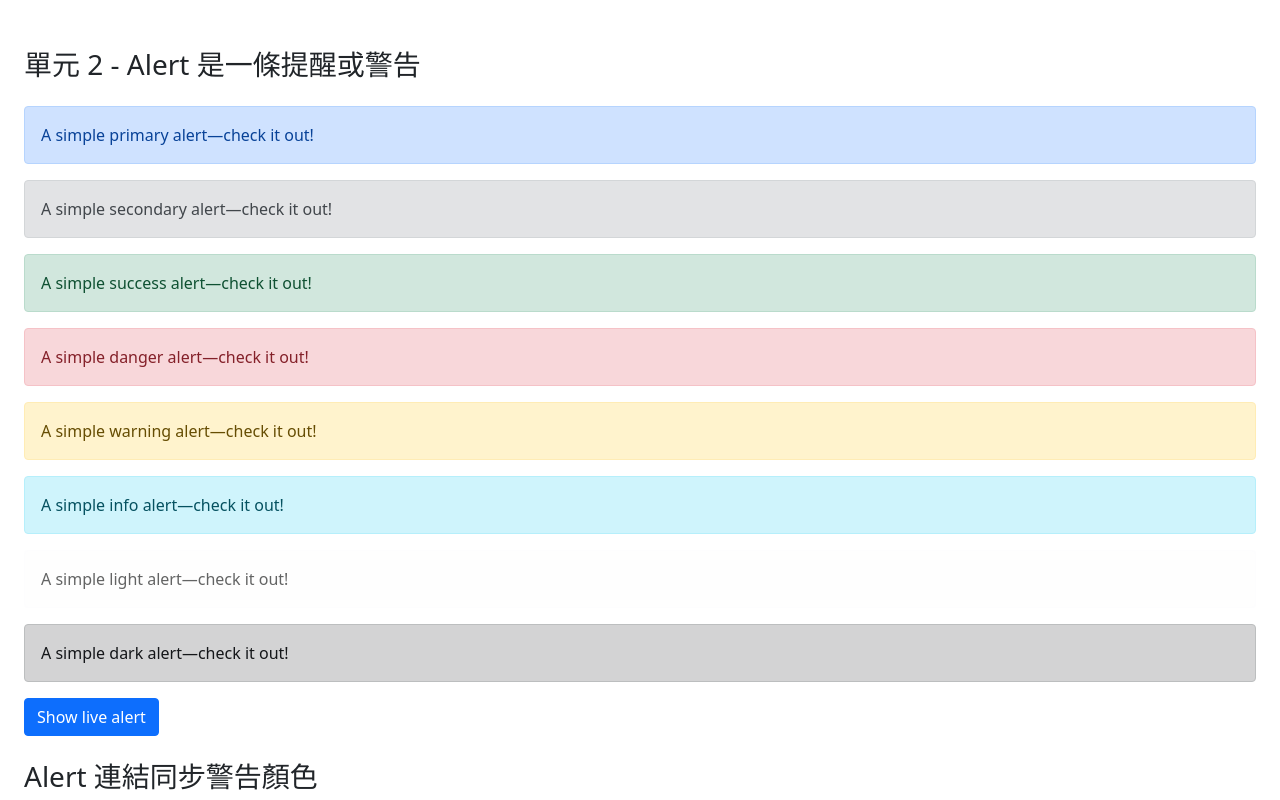
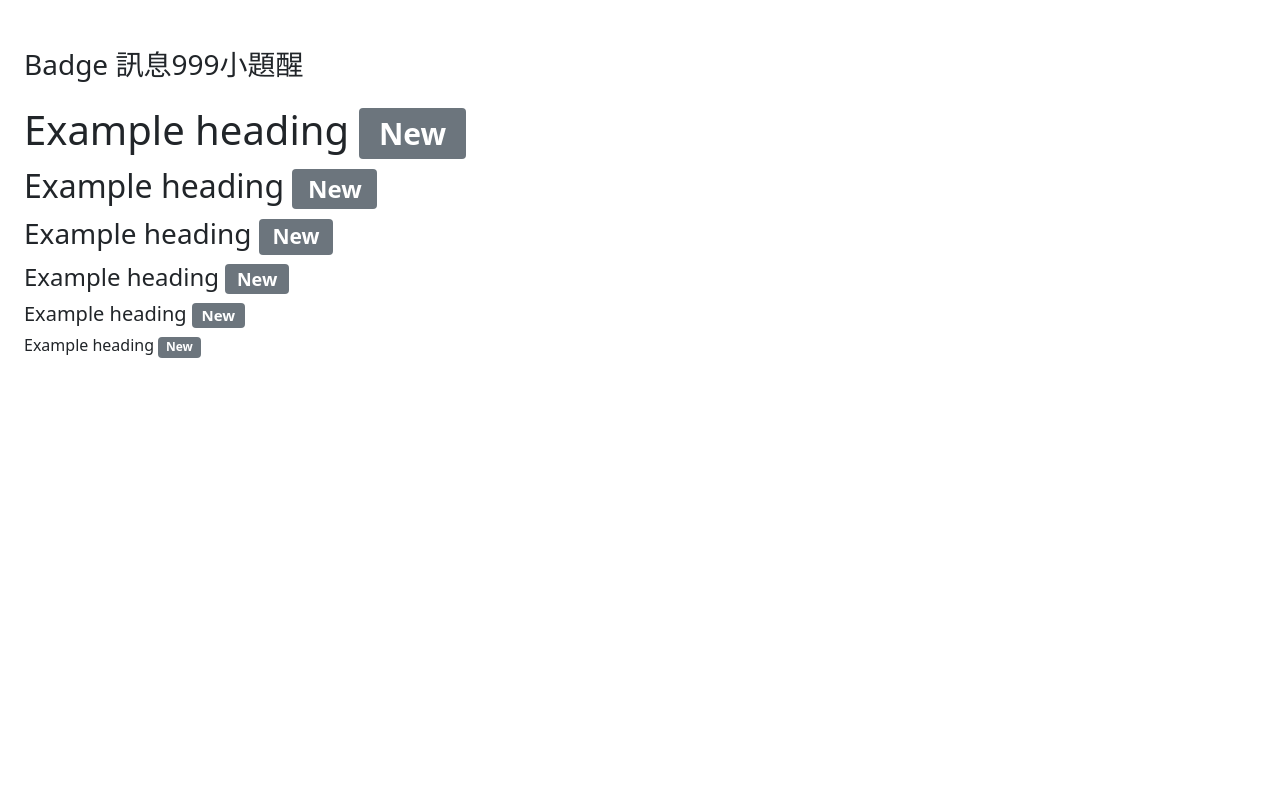
Before and after one commit to ShouShouRen/bootstrap-5-npm, a website built with webpack: page src/index.html in a window 1280 px wide. Shown: the top 800 px of the page. Built offline with nearby package versions, Linux system fonts and the light colour scheme.

Commit message:
20220730

```diff
--- a/src/index.html
+++ b/src/index.html
@@ -291,7 +291,7 @@
   </div> -->
 
   <!-- alert -->
-  <h3 class="my-4">單元 2 - Alert 是一條提醒或警告</h3>
+  <!-- <h3 class="my-4">單元 2 - Alert 是一條提醒或警告</h3>
   <div class="alert alert-primary" role="alert">
     A simple primary alert—check it out!
   </div>
@@ -410,7 +410,16 @@
   <div id="alertCustom" class="alert alert-warning" role="alert">
     alertCustom
     <button id="alertCustomBtn" class="btn btn-dark">關閉</button>
-  </div>
+  </div> -->
+
+  <h3 class="my-4">Badge 訊息999小題醒</h3>
+
+  <h1>Example heading <span class="badge bg-secondary">New</span></h1>
+  <h2>Example heading <span class="badge bg-secondary">New</span></h2>
+  <h3>Example heading <span class="badge bg-secondary">New</span></h3>
+  <h4>Example heading <span class="badge bg-secondary">New</span></h4>
+  <h5>Example heading <span class="badge bg-secondary">New</span></h5>
+  <h6>Example heading <span class="badge bg-secondary">New</span></h6>
 </body>
 
 </html>
```
